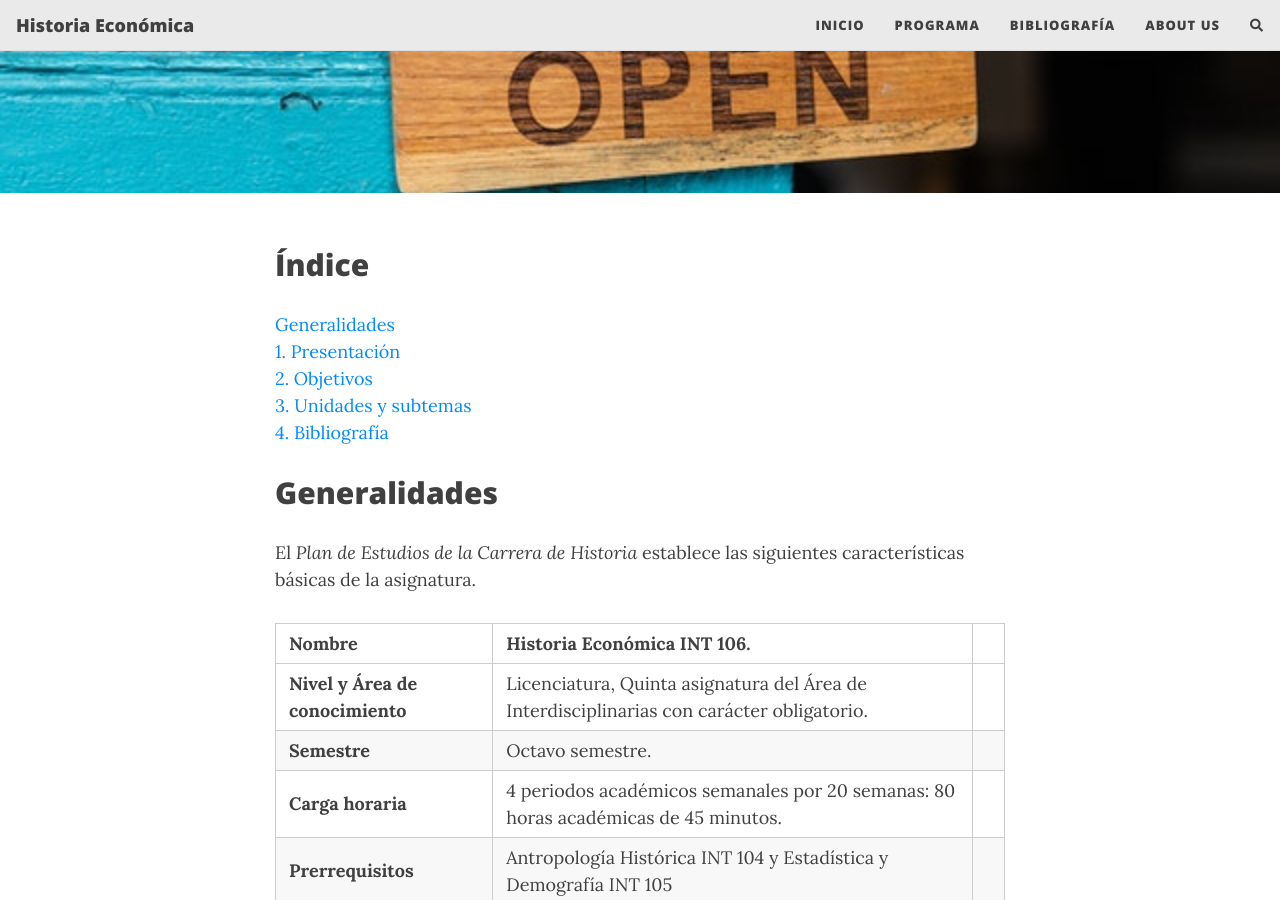
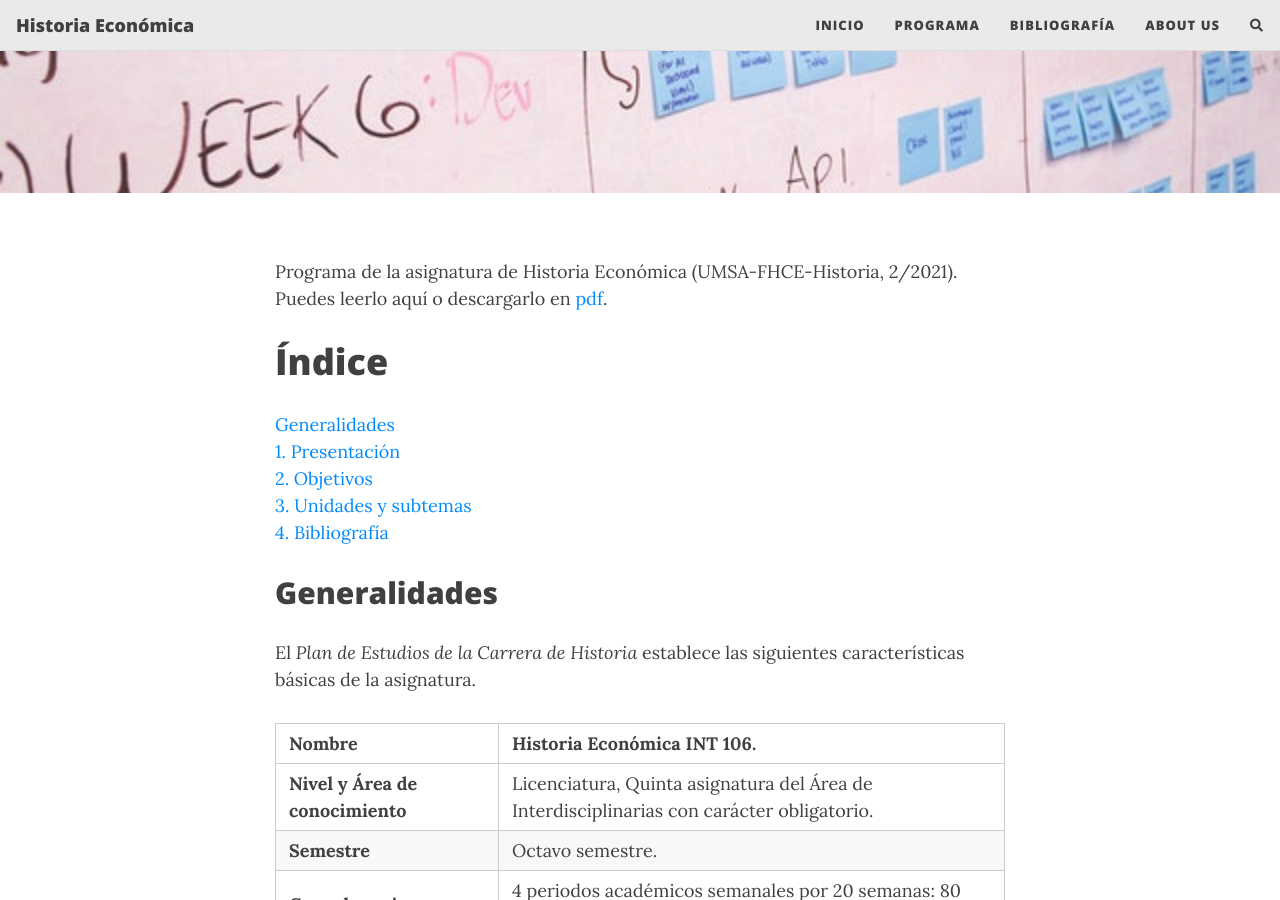
Before and after one commit to NigelCaspa/historiaeconomica, a Jekyll site: the page built from programa.md, in a window 1280 px wide and 900 px high, scrolled down 352 px. Built offline with Jekyll 4.4.1, drawn with Linux system fonts in a browser that asks for light colours; nearby versions of some CDN libraries; comment, search, counter and statistics services are not loaded.

Commit message:
creo carpeta pdf

```diff
--- a/programa.md
+++ b/programa.md
@@ -2,11 +2,13 @@
 layout: page
 title: Programa
 subtitle: Historia Económica INT 106
-cover-img: /assets/img/welcome.jpg
-thumbnail-img: /assets/img/welcome.jpg
-share-img: /assets/img/welcome.jpg
+cover-img: /assets/img/planning.jpg
+thumbnail-img: /assets/img/planning.jpg
+share-img: /assets/img/planning.jpg
 ---
-## Índice
+Programa de la asignatura de Historia Económica (UMSA-FHCE-Historia, 2/2021). Puedes leerlo aquí o descargarlo en [pdf](/pdf/programa.pdf).
+
+# Índice
 [Generalidades](#id0)
 [1. Presentación](#id1)
 [2. Objetivos](#id2)
@@ -21,7 +23,7 @@ El *Plan de Estudios de la Carrera de Historia* establece las siguientes caracte
 | **Nivel y Área de conocimiento** | Licenciatura, Quinta asignatura del Área de Interdisciplinarias con  carácter obligatorio. |
 | **Semestre**   | Octavo semestre.      |
 | **Carga horaria** | 4 periodos académicos semanales por 20 semanas: 80 horas académicas de  45 minutos. |
-| **Prerrequisitos** | Antropología Histórica INT 104 y Estadística y Demografía INT 105 ||
+| **Prerrequisitos** | Antropología Histórica INT 104 y Estadística y Demografía INT 105 |
 
 Tabla 1: *Características de la asignatura de Historia Económica INT 106.*
 
```
Also changed, not shown: _posts/2021-07-30-bienvenida.md (+1 -1 lines), assets/img/planning.jpg (added), 2 other files.
